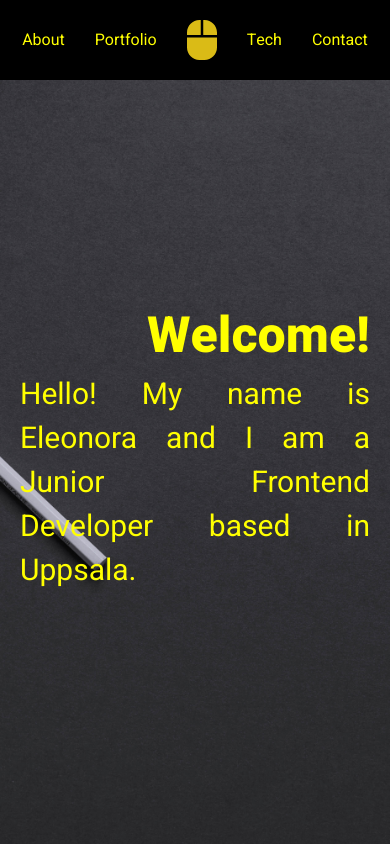
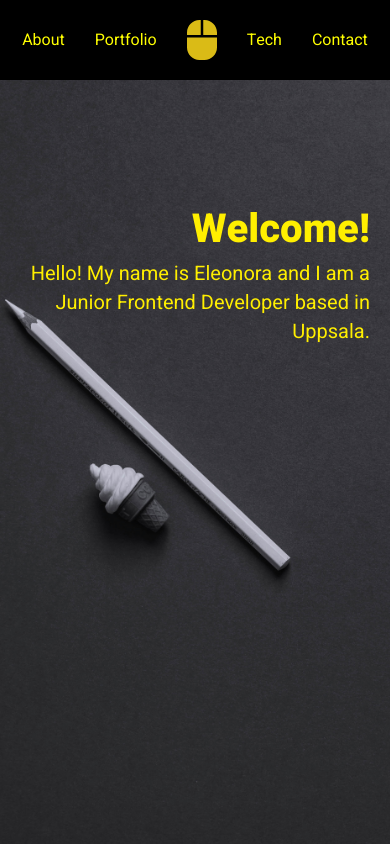
Before and after one commit to EleonoraKazakova/portfolio, a React (Create React App) app: page / in a window 390 px wide. Shown: the top 844 px of the page. Built offline with nearby package versions, Linux system fonts and the light colour scheme; a web font is replaced by a local one.

Commit message:
Change styles

```diff
--- a/src/App.js
+++ b/src/App.js
@@ -1,4 +1,4 @@
-import "./styles/App.css";
+import "./styles/app.css";
 import Hero from "./components/Hero";
 import Bar from "./components/Bar";
 import About from "./components/About";
--- a/src/components/Card.jsx
+++ b/src/components/Card.jsx
@@ -1,4 +1,4 @@
-import Modal from "./PopUpWindow";
+import Modal from "./Modal";
 import "../styles/card.css";
 import { useState } from "react";
 import { ExternalLink } from "react-external-link";
@@ -14,7 +14,7 @@ export default function Card({ card }) {
     ) : null
   );
 
-  const openedCart = card.status ? (
+  const openedCard = card.status ? (
     <img src={card.img} className="card-photo" />
   ) : (
     <div className="card-parent">
@@ -38,7 +38,7 @@ export default function Card({ card }) {
               <span>Visit the site</span>
             </ExternalLink>
             <ExternalLink href={card.git} className="card-git">
-              <span>Look at the git</span>
+              <span>Source code</span>
             </ExternalLink>
           </div>
         </div>
@@ -48,7 +48,7 @@ export default function Card({ card }) {
   return (
     <div className="card-photo-name" key={card.id}>
       <button onClick={() => setIsOpen(true)}>
-        {openedCart}
+        {openedCard}
         <p>{card.name}</p>
       </button>
 
--- a/src/components/PopUpWindow.jsx
+++ b/src/components/Modal.jsx
@@ -1,4 +1,4 @@
-import "../styles/popUpWindow.css";
+import "../styles/modal.css";
 import ReactDOM from "react-dom";
 import Xmark from "../images/xmark-solid.svg";
 
--- a/src/styles/footer.css
+++ b/src/styles/footer.css
@@ -11,12 +11,16 @@
     padding: 20px;
     width: auto;
   }
+
+  .footer-text {
+    font-size: 18px;
+    width: auto;
+  }
 }
 @media (min-width: 900px) {
   .footer-contact {
     display: flex;
-    flex-direction: row;
-    gap: 40px;
+    gap: 100px;
   }
 
   .footer-text-contact {
@@ -24,6 +28,11 @@
     flex-direction: column;
     padding: 20px 0 20px 0;
     width: 800px;
+  }
+
+  .footer-text {
+    font-size: 18px;
+    width: 300px;
   }
 }
 
@@ -37,6 +46,22 @@
   display: flex;
   flex-direction: row;
   gap: 10px;
+  padding-bottom: 10px;
+}
+
+.footer-contact-img {
+  width: 20px;
+}
+
+.footer-link {
+  color: white;
+}
+
+.footer-media {
+  width: 30px;
+  display: flex;
+  flex-direction: row;
+  gap: 40px;
 }
 
 .footer-media-block {
@@ -48,28 +73,3 @@
   padding: 20px 0 20px 0;
   gap: 20px;
 }
-
-.footer-text {
-  font-size: 18px;
-}
-
-.footer-media {
-  width: 30px;
-  display: flex;
-  flex-direction: row;
-  gap: 40px;
-}
-
-.footer-contact-img {
-  width: 20px;
-}
-
-.footer-contact-block {
-  display: flex;
-  gap: 10px;
-  flex-direction: column;
-}
-
-.footer-link {
-  color: white;
-}
--- a/src/styles/hero.css
+++ b/src/styles/hero.css
@@ -1,20 +1,36 @@
 @media (max-width: 899px) {
   .hero-block {
-    color: yellow;
+    color: #ffef00;
     display: flex;
-    align-items: end;
+    align-items: flex-end;
     flex-direction: column;
     width: 100%;
-    padding: 300px 20px 0 20px;
+    padding: 200px 20px 0 20px;
   }
 
   .hero-title {
-    font-size: 50px;
+    font-size: 40px;
+  }
+
+  .hero-text {
+    font-size: 20px;
+    text-align: right;
+  }
+
+  .hero-content {
+    background-image: url("../images/heroImg.jpg");
+    background-position: absolute;
+    background-repeat: no-repeat;
+    background-size: cover;
+    background-position: 29%;
+    min-height: 100vh;
+    width: 100%;
+    display: flex;
   }
 }
 @media (min-width: 900px) {
   .hero-block {
-    color: yellow;
+    color: #ffef00;
     display: flex;
     align-items: end;
     flex-direction: column;
@@ -25,6 +41,10 @@
   .hero-title {
     font-size: 100px;
   }
+
+  .hero-text {
+    font-size: 30px;
+    text-align: justify;
   }
 
   .hero-content {
@@ -37,8 +57,4 @@
     width: 100%;
     display: flex;
   }
-
-.hero-text {
-  font-size: 30px;
-  text-align: justify;
 }
--- a/src/styles/techStack.css
+++ b/src/styles/techStack.css
@@ -47,7 +47,7 @@
   }
 
   .techStack-text {
-    font-size: 20px;
+    font-size: 18px;
     grid-column: 1/2;
     grid-row: 2/3;
   }
@@ -55,7 +55,7 @@
   .techStack-content-tech {
     display: flex;
     justify-content: center;
-    gap: 40px;
+    gap: 20px;
     flex-wrap: wrap;
     grid-column: 2/3;
     grid-row: 2/3;
```
Also changed, not shown: src/styles/app.css (renamed from src/styles/App.css), src/styles/modal.css (renamed from src/styles/popUpWindow.css). Lines whose indentation alone changed are shown as unchanged.
